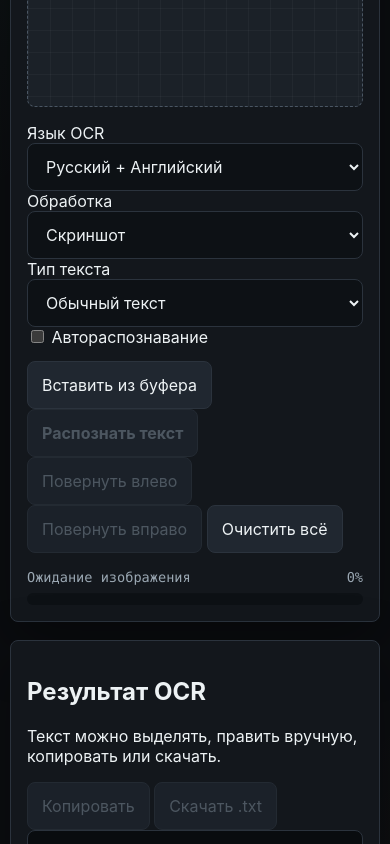
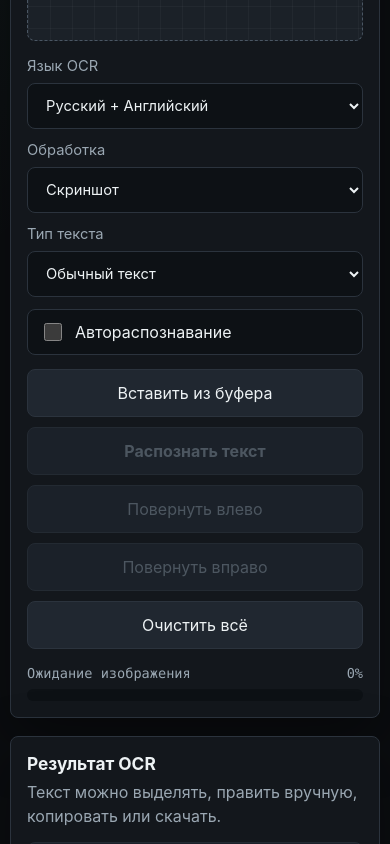
Before and after one commit to NetGraniz/Photo-OCR, a plain HTML site: page index.html in a window 390 px wide. Shown: the part 600-1444 px from the top of the page. Drawn offline with Linux system fonts and the light colour scheme.

Commit message:
Add controls and responsive styles

```diff
--- a/styles.css
+++ b/styles.css
@@ -4,6 +4,7 @@
   --panel: #14181d;
   --panel-strong: #1b2128;
   --line: #2b333d;
+  --line-strong: #42505d;
   --text: #edf2f4;
   --muted: #9aa7b2;
   --accent: #50e3a4;
@@ -32,12 +33,13 @@ body {
 
 button,
 select,
-textarea {
+textarea,
+input {
   font: inherit;
 }
 
 .app-shell {
-  width: min(1180px, calc(100% - 32px));
+  width: min(1220px, calc(100% - 32px));
   margin: 0 auto;
   padding: 32px 0;
 }
@@ -58,14 +60,33 @@ textarea {
   text-transform: uppercase;
 }
 
+h1,
+h2,
+p {
+  margin-top: 0;
+}
+
 h1 {
-  margin: 0;
+  margin-bottom: 10px;
   font-size: clamp(2rem, 5vw, 4rem);
   line-height: 0.95;
 }
 
+h2 {
+  margin-bottom: 6px;
+  font-size: 1.08rem;
+}
+
+.header-copy,
+.panel-title p {
+  max-width: 680px;
+  margin-bottom: 0;
+  color: var(--muted);
+  line-height: 1.5;
+}
+
 .status-pill {
-  max-width: 50%;
+  max-width: 48%;
   border: 1px solid var(--line);
   border-radius: 999px;
   padding: 10px 14px;
@@ -76,7 +97,7 @@ h1 {
 
 .workspace {
   display: grid;
-  grid-template-columns: minmax(0, 0.92fr) minmax(360px, 1.08fr);
+  grid-template-columns: minmax(0, 0.94fr) minmax(380px, 1.06fr);
   gap: 18px;
 }
 
@@ -91,15 +112,19 @@ h1 {
 .input-panel {
   display: flex;
   flex-direction: column;
-  min-height: 650px;
+  min-height: 710px;
   padding: 16px;
+}
+
+.panel-title {
+  margin-bottom: 14px;
 }
 
 .drop-zone {
   position: relative;
   display: grid;
   flex: 1;
-  min-height: 390px;
+  min-height: 330px;
   place-items: center;
   border: 1px dashed #4a5663;
   border-radius: 8px;
@@ -112,8 +137,8 @@ h1 {
   overflow: hidden;
   transition:
     border-color 160ms ease,
-    transform 160ms ease,
-    background-color 160ms ease;
+    background-color 160ms ease,
+    box-shadow 160ms ease;
 }
 
 .drop-zone:hover,
@@ -121,6 +146,12 @@ h1 {
 .drop-zone.is-active {
   border-color: var(--accent);
   outline: none;
+}
+
+.drop-zone.is-dragover {
+  border-color: var(--warn);
+  background-color: #22282f;
+  box-shadow: inset 0 0 0 1px rgba(244, 189, 80, 0.45);
 }
 
 .drop-zone.is-busy {
@@ -151,9 +182,26 @@ h1 {
 #previewImage {
   width: 100%;
   height: 100%;
-  max-height: 62vh;
+  max-height: 56vh;
   object-fit: contain;
   background: #080a0c;
+  transition: transform 160ms ease;
+}
+
+.notice {
+  margin-top: 12px;
+  border: 1px solid rgba(244, 189, 80, 0.46);
+  border-radius: 8px;
+  padding: 11px 12px;
+  background: rgba(244, 189, 80, 0.09);
+  color: #ffd98b;
+  line-height: 1.45;
+}
+
+.notice.is-error {
+  border-color: rgba(255, 107, 107, 0.54);
+  background: rgba(255, 107, 107, 0.09);
+  color: #ffb3b3;
 }
 
 .controls {
@@ -162,11 +210,35 @@ h1 {
   padding: 16px 0;
 }
 
-.select-label {
+.settings-grid {
+  display: grid;
+  grid-template-columns: repeat(2, minmax(0, 1fr));
+  gap: 12px;
+}
+
+.field-label {
   display: grid;
   gap: 8px;
   color: var(--muted);
   font-size: 0.92rem;
+}
+
+.switch-label {
+  display: flex;
+  align-items: center;
+  gap: 10px;
+  min-height: 46px;
+  border: 1px solid var(--line);
+  border-radius: 8px;
+  padding: 10px 12px;
+  background: #0d1115;
+  color: var(--text);
+}
+
+.switch-label input {
+  width: 18px;
+  height: 18px;
+  accent-color: var(--accent-strong);
 }
 
 select {
@@ -178,10 +250,18 @@ select {
   color: var(--text);
 }
 
-.button-row {
+.button-grid {
   display: grid;
-  grid-template-columns: 1.1fr 1fr 0.7fr;
   gap: 10px;
+}
+
+.main-actions {
+  grid-template-columns: repeat(2, minmax(0, 1fr));
+}
+
+.text-actions {
+  grid-template-columns: repeat(3, minmax(0, 1fr));
+  margin-top: 12px;
 }
 
 button {
@@ -216,7 +296,9 @@ button.primary:disabled {
   background: #202730;
 }
 
-button:disabled {
+button:disabled,
+select:disabled,
+input:disabled {
   color: #687581;
   cursor: not-allowed;
   opacity: 0.68;
@@ -261,19 +343,26 @@ progress::-moz-progress-bar {
 
 .result-panel {
   display: grid;
-  grid-template-rows: auto 1fr;
-  min-height: 650px;
+  grid-template-rows: auto 1fr auto;
+  min-height: 710px;
   padding: 16px;
 }
 
-.result-panel label {
-  margin-bottom: 10px;
-  color: var(--muted);
+.result-title {
+  display: grid;
+  grid-template-columns: 1fr auto;
+  gap: 14px;
+  align-items: start;
+}
+
+.result-actions {
+  display: flex;
+  gap: 10px;
 }
 
 textarea {
   width: 100%;
-  min-height: 560px;
+  min-height: 540px;
   resize: vertical;
   border: 1px solid var(--line);
   border-radius: 8px;
@@ -292,7 +381,18 @@ textarea::placeholder {
   color: #66727d;
 }
 
-@media (max-width: 880px) {
+@media (max-width: 980px) {
+  .workspace {
+    grid-template-columns: 1fr;
+  }
+
+  .input-panel,
+  .result-panel {
+    min-height: auto;
+  }
+}
+
+@media (max-width: 680px) {
   .app-shell {
     width: min(100% - 20px, 680px);
     padding: 18px 0;
@@ -307,20 +407,22 @@ textarea::placeholder {
     max-width: 100%;
   }
 
-  .workspace {
+  .settings-grid,
+  .main-actions,
+  .text-actions {
     grid-template-columns: 1fr;
   }
 
-  .input-panel,
-  .result-panel {
-    min-height: auto;
+  .drop-zone {
+    min-height: 300px;
   }
 
-  .drop-zone {
-    min-height: 320px;
+  .result-title {
+    grid-template-columns: 1fr;
   }
 
-  .button-row {
+  .result-actions {
+    display: grid;
     grid-template-columns: 1fr;
   }
 
```
